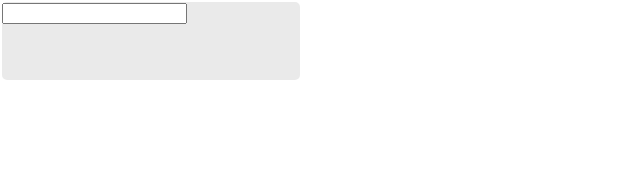
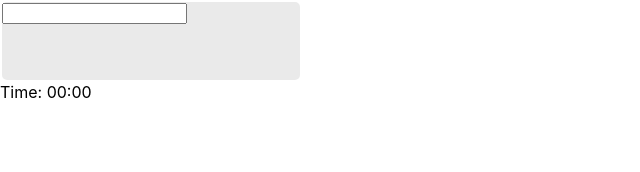
Before and after one commit to AnnaFYZ/guessing-word-game, a React (Create React App) app in the folder front-end/: page / in a window 1280 px wide. Shown: the top 172 px of the page, without its empty margins (0-640 px from the left). Built offline with nearby package versions, Linux system fonts and the light colour scheme.

Commit message:
node modules

```diff
--- a/front-end/src/App.js
+++ b/front-end/src/App.js
@@ -1,11 +1,12 @@
 import './App.css';
-import Timer from './timer';
+import Timer from './components/timer';
 import Input from './components/input-component';
 
 function App() {
   return (
     <div className="App">
       <Input />
+      <Timer />
     </div>
   );
 }
```
Also changed, not shown: front-end/src/components/timer.js (renamed from front-end/src/timer.js), 1 other file (tests, documents, lock files or other folders).
